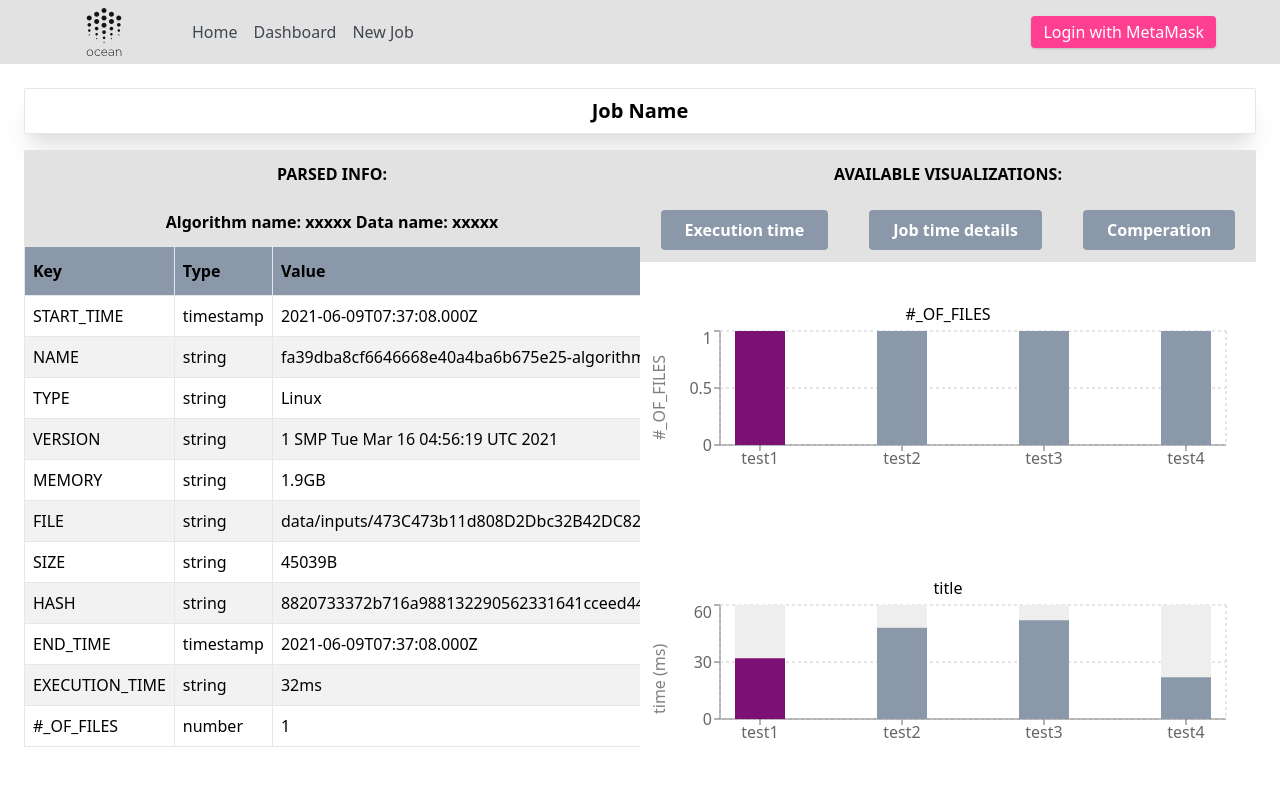
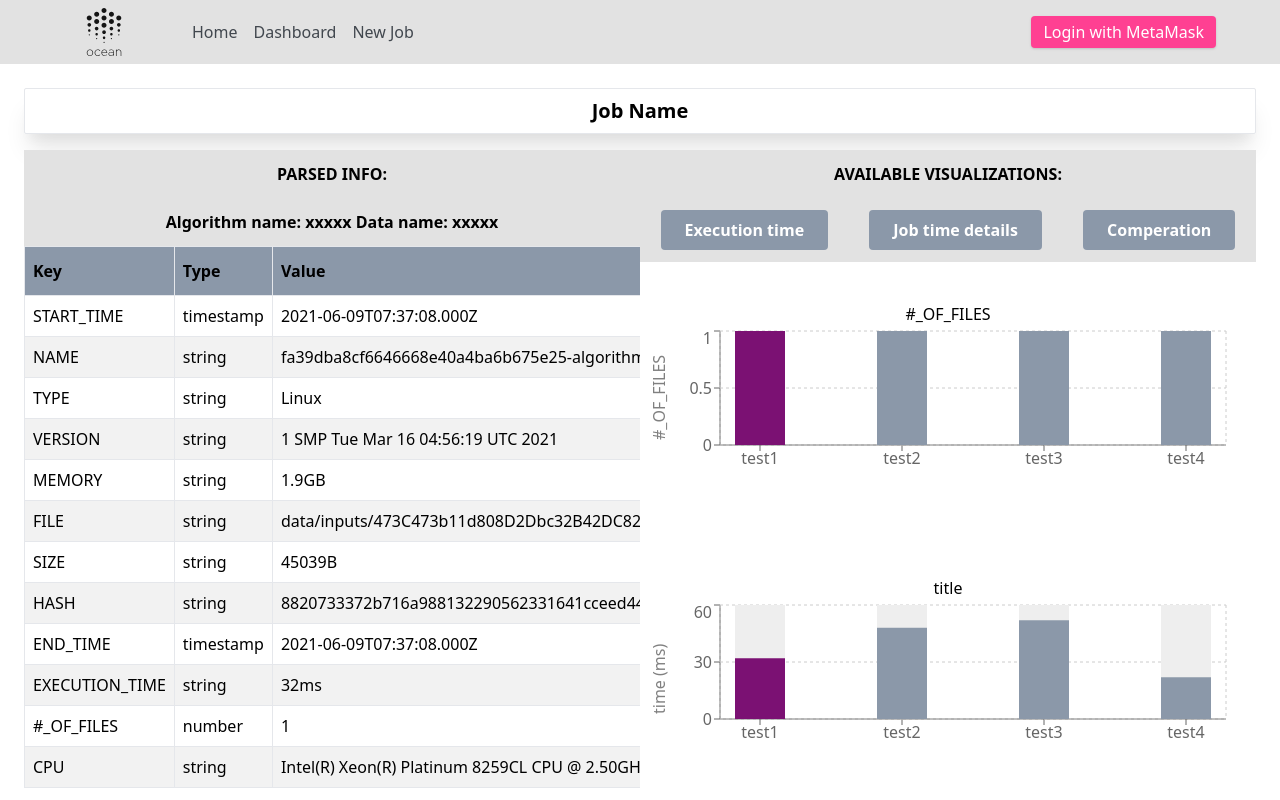
Before and after one commit to may-moff/ocean-protocol-dashboard-frontend, a React (Create React App) app: page /jobs/1 in a window 1280 px wide. Shown: the top 800 px of the page. Built offline with nearby package versions, Linux system fonts and the light colour scheme; what web3 would draw is missing.

Commit message:
bugfixes

```diff
--- a/src/components/JobDetail/Table/MOCK_DATA3.json
+++ b/src/components/JobDetail/Table/MOCK_DATA3.json
@@ -146,6 +146,12 @@
         "dataType": "number",
         "visualize": true,
         "value": 1
+      },
+      {
+        "key": "CPU",
+        "dataType": "string",
+        "visualize": true,
+        "value": "Intel(R) Xeon(R) Platinum 8259CL CPU @ 2.50GHz"
       }
     ]
   },
@@ -297,6 +303,12 @@
           "dataType": "number",
           "visualize": true,
           "value": 1
+        },
+        {
+          "key": "CPU",
+          "dataType": "string",
+          "visualize": true,
+          "value": "Intel(R) Xeon(R) Platinum 8259CL CPU @ 2.50GHz"
         }
       ]
     },
@@ -447,6 +459,12 @@
           "dataType": "number",
           "visualize": true,
           "value": 1
+        },
+        {
+          "key": "CPU",
+          "dataType": "string",
+          "visualize": true,
+          "value": "Intel(R) Xeon(R) Platinum 8259CL CPU @ 2.50GHz"
         }
       ]
     },
@@ -597,6 +615,12 @@
           "dataType": "number",
           "visualize": true,
           "value": 1
+        },
+        {
+          "key": "CPU",
+          "dataType": "string",
+          "visualize": true,
+          "value": "Intel(R) Xeon(R) Platinum 8259CL CPU @ 2.50GHz"
         }
       ]
     }
--- a/src/components/JobDetail/Table/Table.jsx
+++ b/src/components/JobDetail/Table/Table.jsx
@@ -1,12 +1,15 @@
 import React, { useMemo } from 'react'
 import { useTable } from 'react-table'
-import MOCK_DATA from './MOCK_DATA.json'
+import MOCK_DATA3 from './MOCK_DATA3.json'
 import { COLUMNS } from './columns'
 import './table.css'
 
 const Table = () => {
   const columns = useMemo(() => COLUMNS, [])
-  const data = useMemo(() => MOCK_DATA.filter((e) => e.visualize), [])
+  const data = useMemo(
+    () => MOCK_DATA3.currentJob.parseKeys.filter((e) => e.visualize),
+    []
+  )
 
   console.log(data)
 
```
